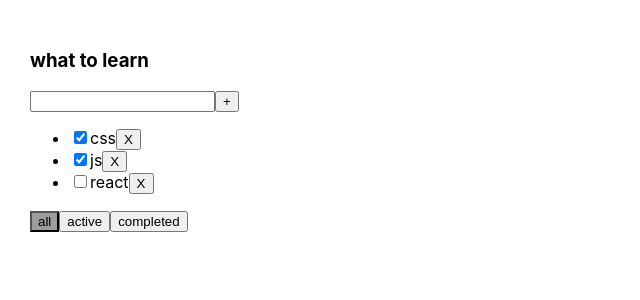
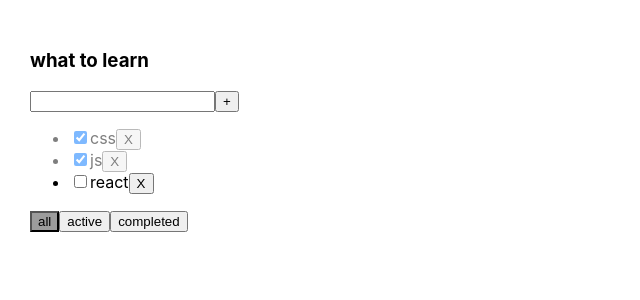
Before and after one commit to vovasobol1/project-react, a React (Create React App) app in the folder my-app/: page / in a window 1280 px wide. Shown: the top 300 px of the page, without its empty margins (0-640 px from the left). Built offline with nearby package versions, Linux system fonts and the light colour scheme.

Commit message:
теперь когда пользователь переключает чекбокс дело будет более прозрачным

```diff
--- a/my-app/src/App.css
+++ b/my-app/src/App.css
@@ -18,3 +18,7 @@
 .active-fiter{
   background-color: #9c9c9c;
 }
+
+.task-Is-Done{
+  opacity: 0.5;
+}
--- a/my-app/src/Todolist.tsx
+++ b/my-app/src/Todolist.tsx
@@ -17,7 +17,7 @@ type PropsType = {
     changeFilter: (value: FilterValuesType) => void
     addTask: (taskTitle: string) => void
     changeCheckBoxStatus: (id: string, isDone: boolean) => void
-    filter:FilterValuesType
+    filter: FilterValuesType
 }
 
 export function Todolist(props: PropsType) {
@@ -82,21 +82,26 @@ export function Todolist(props: PropsType) {
                             props.changeCheckBoxStatus(task.id, event.target.checked)
                         }//функция которая менеят статус чекбокса
 
-                        return <li key={task.id}>
-                            <input type="checkbox" onChange={onChangeCheckBoxHandler} checked={task.isDone}/>
-                            <span>{task.title}</span>
-                            <button onClick={onDeleteHandler}>X</button>
-                        </li>
+                        return (
+                            <li key={task.id} className={task.isDone === true ? "task-Is-Done" : ""}>
+                                <input type="checkbox" onChange={onChangeCheckBoxHandler} checked={task.isDone}/>
+                                <span>{task.title}</span>
+                                <button onClick={onDeleteHandler}>X</button>
+                            </li>
+                        )
                     })
                 }
             </ul>
             <div>
-                <button className={props.filter === "all" ? "active-fiter" : "" }
-                        onClick={onAllClickHandler}>all</button>
-                <button className={props.filter === "active" ? "active-fiter": "" }
-                        onClick={onActiveClickHandler}>active</button>
+                <button className={props.filter === "all" ? "active-fiter" : ""}
+                        onClick={onAllClickHandler}>all
+                </button>
+                <button className={props.filter === "active" ? "active-fiter" : ""}
+                        onClick={onActiveClickHandler}>active
+                </button>
                 <button className={props.filter === "completed" ? "active-fiter" : ""}
-                        onClick={onCompletedHandler}>completed</button>
+                        onClick={onCompletedHandler}>completed
+                </button>
             </div>
         </div>
     )
```
